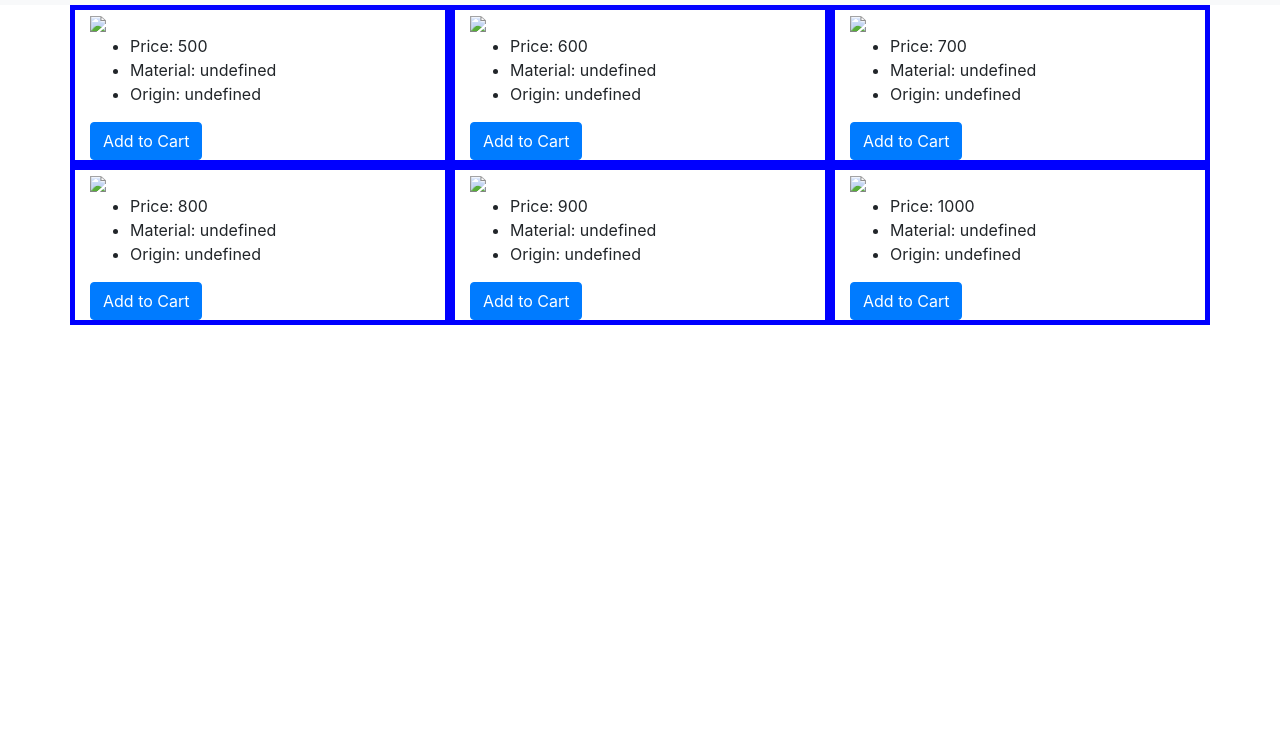
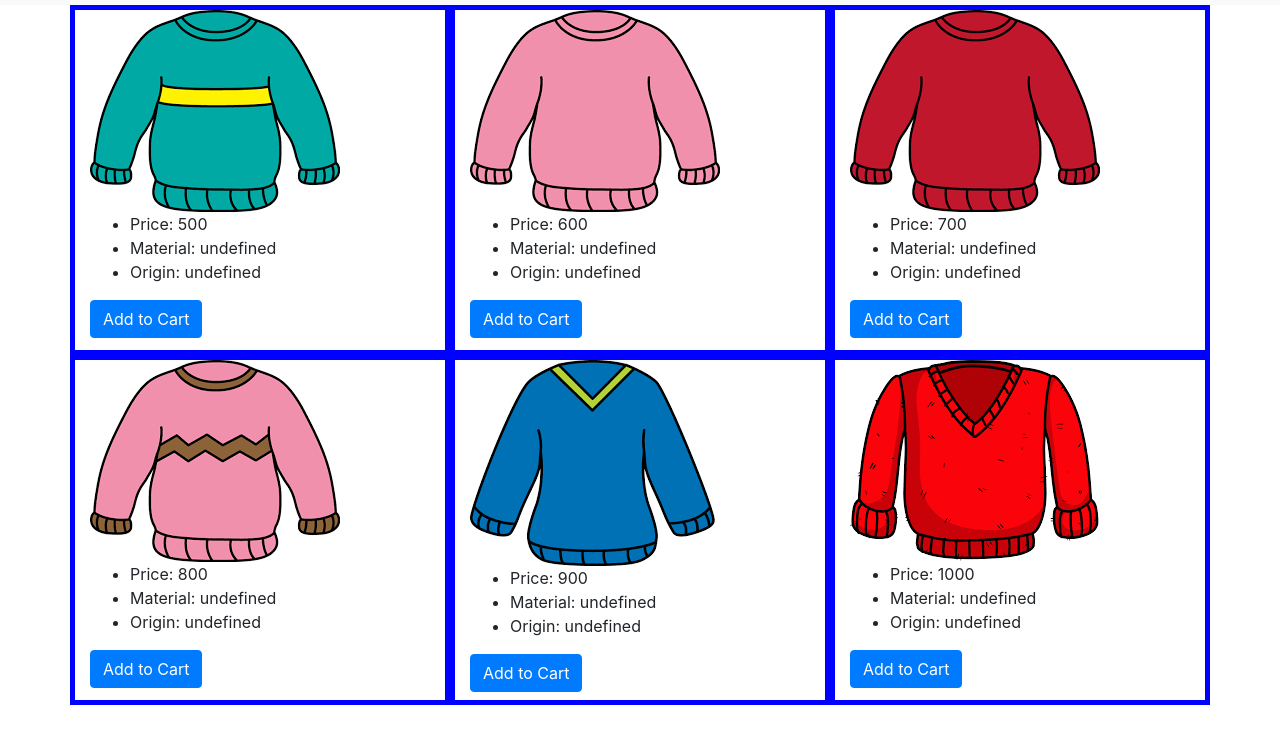
Before and after one commit to myNJITprojects/WebCommerce_IS_601_103, a website: page shop_page.html in a window 1280 px wide. Shown: the part 61-800 px from the top of the page. Drawn offline with nearby package versions, Linux system fonts and the light colour scheme; no server answers.

Commit message:
updated file shopPagehtmlSetup.js

```diff
--- a/Style/shopPage.css
+++ b/Style/shopPage.css
@@ -22,6 +22,7 @@ header {
 
 .listedItem{
     border: 5px solid blue;
+    height: 350px;
 }
 
 /* #A {
@@ -37,3 +38,8 @@ header {
 #rr0{
     border: 10px solid red;
 }
+
+.imageProduct{
+    height: 100px;
+    width: 100px;
+}
--- a/javascript/shopPagehtmlSetup.js
+++ b/javascript/shopPagehtmlSetup.js
@@ -34,12 +34,16 @@ const navBarCode = `
 </div>`;
 
 const paths = new Array(
-    "/home/jarvis/Development/WebCommerce_IS_601_103/img/1.png",
-    "/home/jarvis/Development/WebCommerce_IS_601_103/img/2.png",
-    "/home/jarvis/Development/WebCommerce_IS_601_103/img/3.png",
-    "/home/jarvis/Development/WebCommerce_IS_601_103/img/4.png",
-    "/home/jarvis/Development/WebCommerce_IS_601_103/img/5.png",
-    "/home/jarvis/Development/WebCommerce_IS_601_103/img/6.png"
+
+    "./img/1.png",
+    "./img/2.png",
+    "./img/3.png",
+    "./img/4.png",
+    "./img/5.png",
+    "./img/6.png",
+    "./img/7.png",
+    "./img/8.png",
+
 );
 
 const produtDetail = '[{"price":500, "material":"Cotton", "origin":"Italian"}, {"price":600, "material":"Lether", "origin":"France"}, {"price":700, "material":"Polyester", "origin":"Colombia"}, {"price":800, "material":"Cotton", "origin":"USA"}, {"price":900, "material":"Lether", "origin":"Uzbekistan"}, {"price":1000, "material":"Polyester", "origin":"Indonesia"}]';
@@ -61,7 +65,9 @@ function setImgTags(imgPaths){
     const completePaths = new Array();
 
     for(p=0;p<imgPaths.length;p++){
-        completePaths.push(`<div> <img src="${imgPaths[p]}"> </div>`);
+        console.log(typeof imgPaths[p])
+        console.log(imgPaths[p])
+        completePaths.push(`<div> <img src=${imgPaths[p]}> </div>`);
     }
     return completePaths;
 }
```
Also changed, not shown: Style/stylesheet.css (line endings or trailing spaces).
